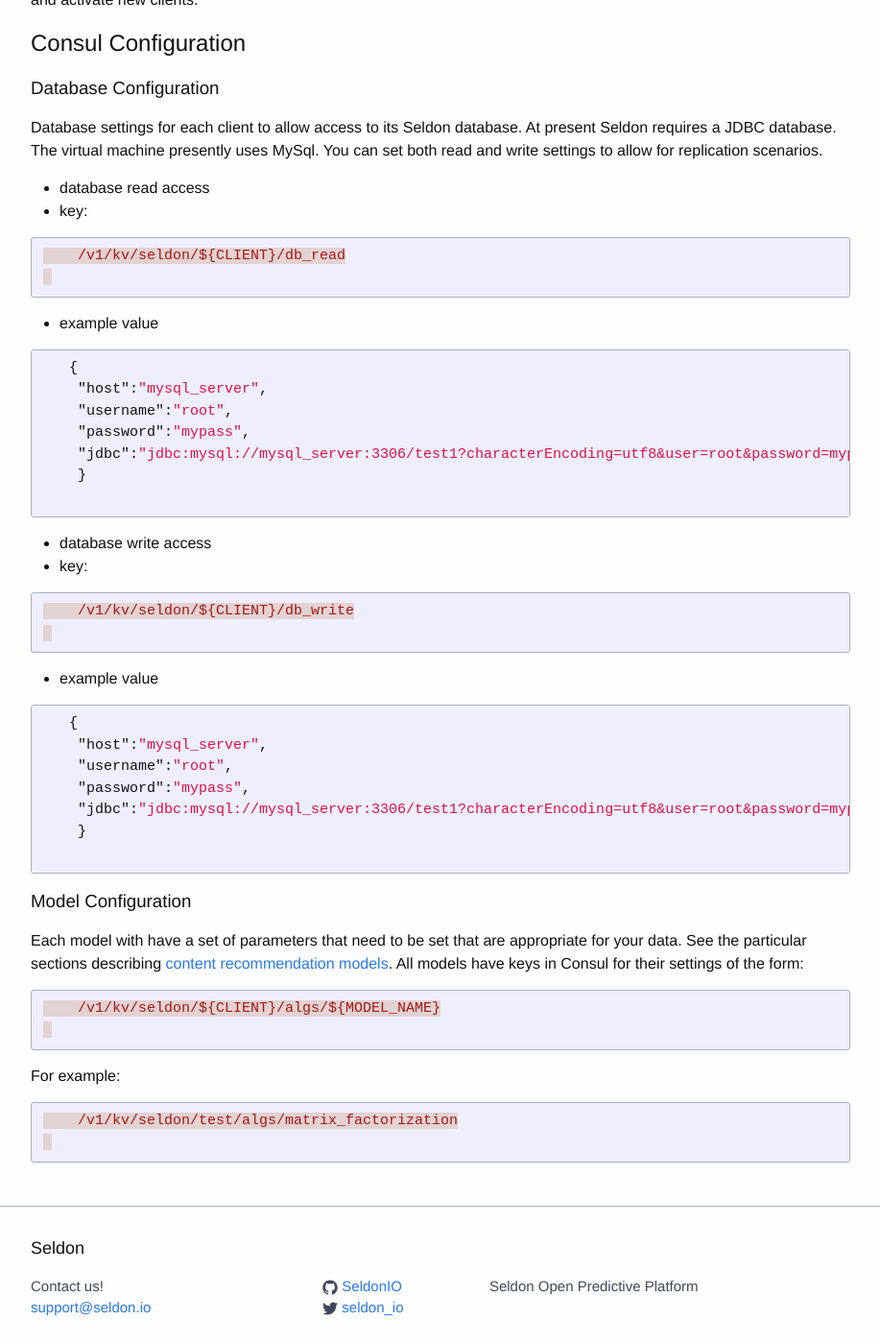
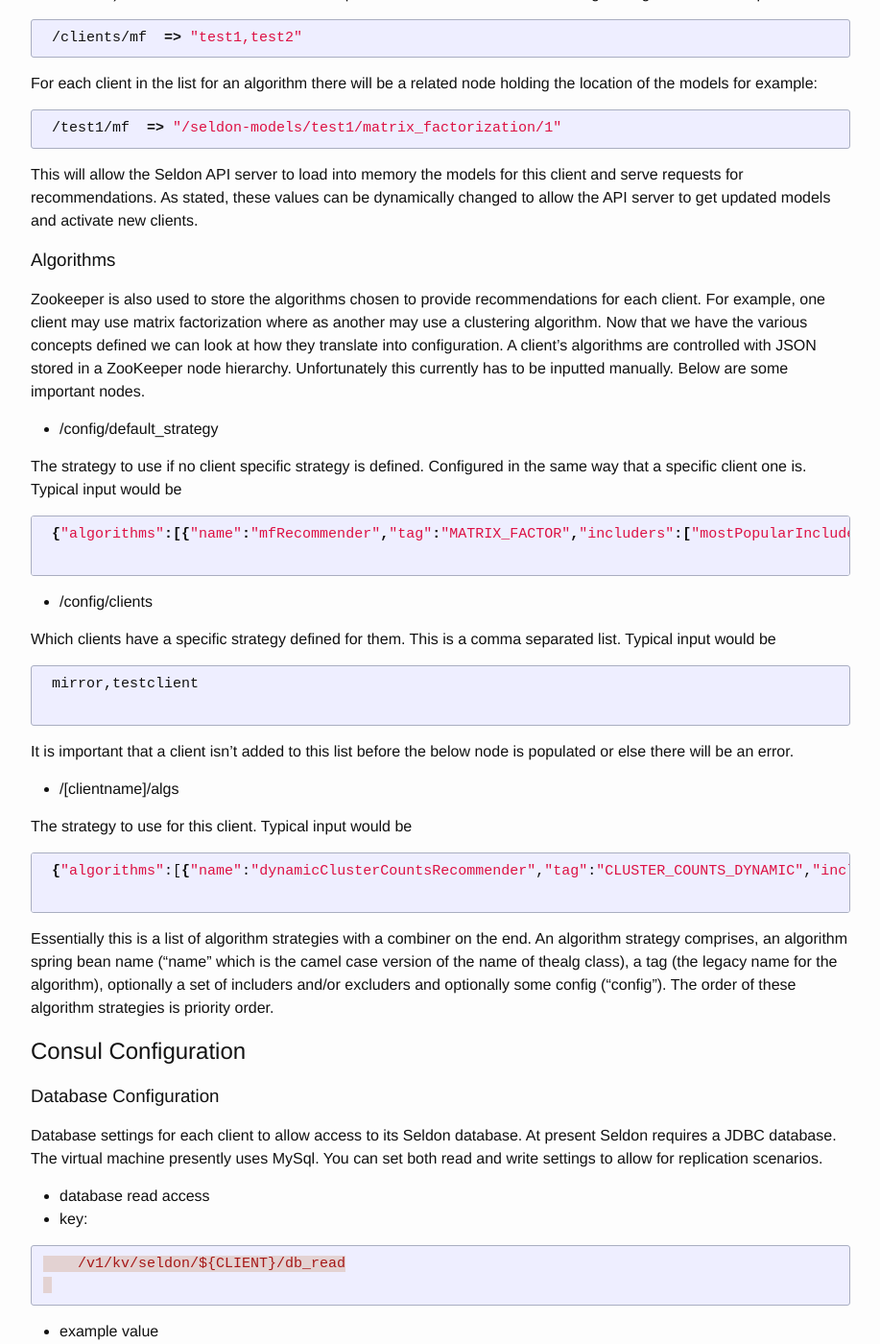
Before and after one commit to SeldonIO/seldonio.github.com, a Jekyll site: the page built from configuration.md, in a window 1280 px wide and 1400 px high, scrolled down 693 px. Shown: the whole window at 96% size, without its empty margins (181-1098 px from the left). Built offline with Jekyll 4.4.1, drawn with Linux system fonts in a browser that asks for light colours; some of the changed text lies outside the part shown.

Commit message:
first stab at config docs

````diff
--- a/_includes/header.html
+++ b/_includes/header.html
@@ -33,6 +33,7 @@
   </li>
   <li><a href="/tech.html">Technology</a>
     <ul>
+      <li class="dir"><a href="/seldon-server.html">Seldon Server</a></li>
       <li class="dir"><a href="/configuration.html">Configuration</a></li>
     </ul>
   </li>
--- a/configuration.md
+++ b/configuration.md
@@ -9,10 +9,21 @@ Seldon uses two tools to provide real time configuration
  1. [Zookeeper](http://zookeeper.apache.org/) - used to store the location of various models and allow the Seldon API Server to notice the availability of new models which need to be loaded.
  1. [Consul](https://consul.io/) - used to store configuration needed for offline training of models.
 
-It is planned to phase out Zookeeper and move towards using Consul in isolation in the near future.
+## Zookeeper Configration
 
-## Zookeeper Configration
-Zookeeper is presently used to specify the algorithms that are active for a client along with the location of the model files. The Seldon API server will watch certain nodes in Zookeeper so it can be immediately informed of changes. Algorithms activated within the API server create watches on a core node ```/clients/<alg_name>```, e.g. ```/clients/mf``` (for matrix factorization). This node will have a comma separated list of clients who are running the algorithm for example:
+A lot of configuration options are contained in ZooKeeper, below we pick out a few that are important to gain an understanding of Seldon Server and associated components.
+
+### Clients
+
+A comma separated list of clients that are having recommendations created should be stored in the `/clients` node. For example:
+
+{% highlight bash %}
+ /clients => "test1,test2"
+{% endhighlight %}
+
+### Model location
+
+Zookeeper is presently used to specify the algorithms that are active for a client along with the location of the model files. The Seldon API server will watch certain nodes in Zookeeper so it can be immediately informed of changes. Algorithms activated within the API server create watches on a core node `/clients/<alg_name>`, e.g. `/clients/mf` (for matrix factorization). This node will have a comma separated list of clients who are running the algorithm for example:
 
 {% highlight bash %}
  /clients/mf  => "test1,test2"
@@ -26,6 +37,38 @@ For each client in the list for an algorithm there will be a related node holdin
 
 This will allow the Seldon API server to load into memory the models for this client and serve requests for recommendations.
 As stated, these values can be dynamically changed to allow the API server to get updated models and activate new clients.
+
+### Algorithms
+
+Zookeeper is also used to store the algorithms chosen to provide recommendations for each client. For example, one client may use matrix factorization where as another may use a clustering algorithm. Now that we have the various concepts defined we can look at how they translate into configuration. A client's algorithms are controlled with JSON stored in a ZooKeeper node hierarchy. Unfortunately this currently has to be inputted manually. Below are some important nodes.
+
+ * /config/default_strategy
+
+ The strategy to use if no client specific strategy is defined. Configured in the same way that a specific client one is. Typical input would be
+
+ {% highlight java %}
+ {"algorithms":[{"name":"mfRecommender","tag":"MATRIX_FACTOR","includers":["mostPopularIncluder"],"filters":[],"config":{"items_per_includer":200}},{"name":"globalClusterCountsRecommender","tag":"CLUSTER_COUNTS_GLOBAL","includers":[],"filters":[],"config":{"items_per_includer":200}}],"combiner":"firstSuccessfulCombiner"}
+ {% endhighlight %}
+
+ * /config/clients
+
+ Which clients have a specific strategy defined for them. This is a comma separated list. Typical input would be
+
+ {% highlight bash %}
+ mirror,testclient
+ {% endhighlight %}
+
+ It is important that a client isn't added to this list before the below node is populated or else there will be an error.
+
+ * /[clientname]/algs
+
+ The strategy to use for this client. Typical input would be
+
+ {% highlight bash %}
+ {"algorithms":[{"name":"dynamicClusterCountsRecommender","tag":"CLUSTER_COUNTS_DYNAMIC","includers":["mostPopularIncluder"],"config":{"items_per_includer":200}},{"name":"globalClusterCountsRecommender","tag":"CLUSTER_COUNTS_GLOBAL","includers":[]},{"name":"itemClusterCountsRecommender","tag":"CLUSTER_COUNTS_FOR_ITEM","includers":[]},{"name":"recentItemsRecommender","tag":"RECENT_ITEMS","includers":[]}],"combiner":"firstSuccessfulCombiner"}
+ {% endhighlight %}
+
+ Essentially this is a list of algorithm strategies with a combiner on the end. An algorithm strategy comprises, an algorithm spring bean name ("name" which is the camel case version of the name of thealg class), a tag (the legacy name for the algorithm), optionally a set of includers and/or excluders and optionally some config ("config"). The order of these algorithm strategies is priority order.
 
 ## Consul Configuration
 
````
Also changed, not shown: seldon-server.md (+21 -3 lines).
